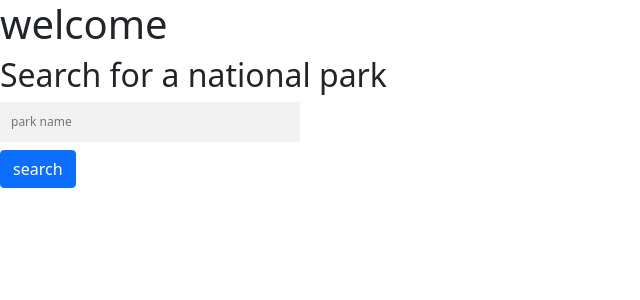
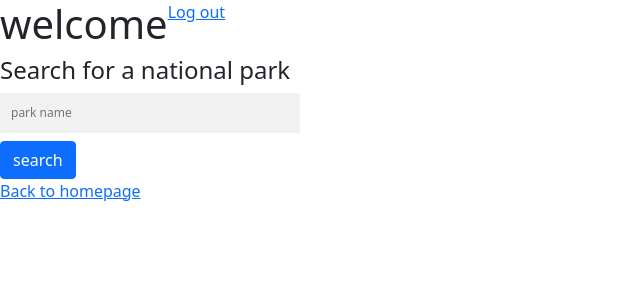
Before and after one commit to shu004/national-parks-app, a Flask app: a page that uses templates/base.html in a window 1280 px wide. Shown: the top 300 px of the page, without its empty margins (0-640 px from the left). Run offline with Flask 2, Linux system fonts and the light colour scheme; data that the repository does not hold is empty; some libraries are stand-ins or nearby versions.

Commit message:
added logout feature and html for sign up page

```diff
--- a/server.py
+++ b/server.py
@@ -48,10 +48,18 @@ def login():
     password = request.form.get("password")
 
     if crud.verify_password(username, password):
+        session['username'] = username
         return redirect(f'/profile/{username}')
     else:
         flash('Incorrect Login')
         return redirect('/')
+
+
+@app.route('/logout')
+def logout():
+    """logging out a user/session"""
+    session.clear()
+    return redirect('/')
 
 
 @app.route('/profile/<username>')
@@ -77,7 +85,6 @@ def all_parks():
 def get_park_location():
     park_id = request.args.get("park_id")
     result = crud.get_location_by_id(park_id)
-    print(f"here is the result - {result}")
     location_dict = {"lat": result[0], "lng": result[1]}
     return jsonify(location_dict)
 
--- /dev/null
+++ b/static/css/profile_page.css
@@ -0,0 +1,4 @@
+.welcome-logout-container {
+    display: flex;
+    flex-direction: row;
+}
--- a/static/js/Card.jsx
+++ b/static/js/Card.jsx
@@ -37,5 +37,5 @@ fetch('/parks.json')
     .then(response => response.json())
     .then(jsonData => {
 
-      ReactDOM.render(<ParkCardContainer parkCards={jsonData.parks} />, document.querySelector("#all-cards"));
+      ReactDOM.render(<ParkCardContainer parkCards={jsonData.parks} />, document.querySelector(".react-container"));
     })
--- a/templates/base.html
+++ b/templates/base.html
@@ -17,6 +17,7 @@
   </head>
 
   <body>
+
     {% for msg in get_flashed_messages() %}
     <p class="flash-msg">
       {{ msg }}
--- a/templates/profile_page.html
+++ b/templates/profile_page.html
@@ -3,14 +3,17 @@
 
 {% block head %}
 <link rel="stylesheet" href="/static/css/search.css" />
+<link rel="stylesheet" href="/static/css/profile_page.css" />
 {% endblock head %}
 
 {% block body %}
+<div class="profile-page-container">
+  <div class="welcome-logout-container">
     <h1>welcome {{ user.username }}</h1>
-
-
-  <h2>Search for a national park</h2>
-
+    <a href="/logout">Log out</a>
+  </div>
+  <div class="search-container">
+    <h4>Search for a national park</h4>
     <form autocomplete="off" action="/search" id="search-form">
       <div class="autocomplete" style="width:300px;">
         <input id="pf-search-nps" type="text" name="parksearch" placeholder="park name">
@@ -19,7 +22,12 @@
         <button class="btn btn-primary mt-2" type="submit">search</button>
       </div>
     </form>
+  </div>
 
-  <div id="search-info"></div>
+  <a href="/">Back to homepage</a>
+
+</div>
+
+
 <script src="/static/js/search.js"></script>
 {% endblock %}
```
Also changed, not shown: static/css/register.css (added, +14 -0 lines), templates/homepage.html (+6 -1 lines), templates/register.html (+13 -6 lines), static/img/register_img.jpeg (added). Lines whose indentation alone changed are shown as unchanged.
